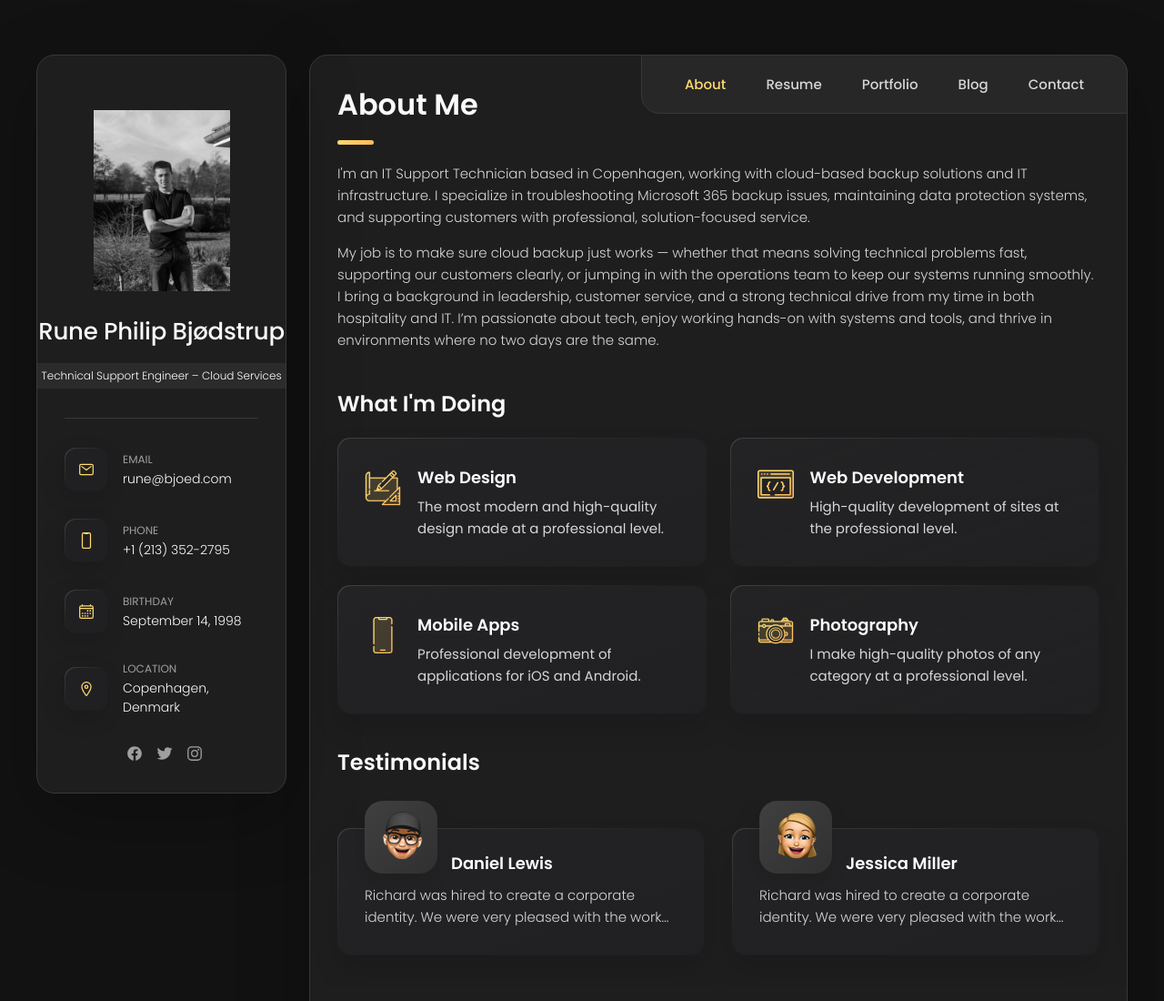
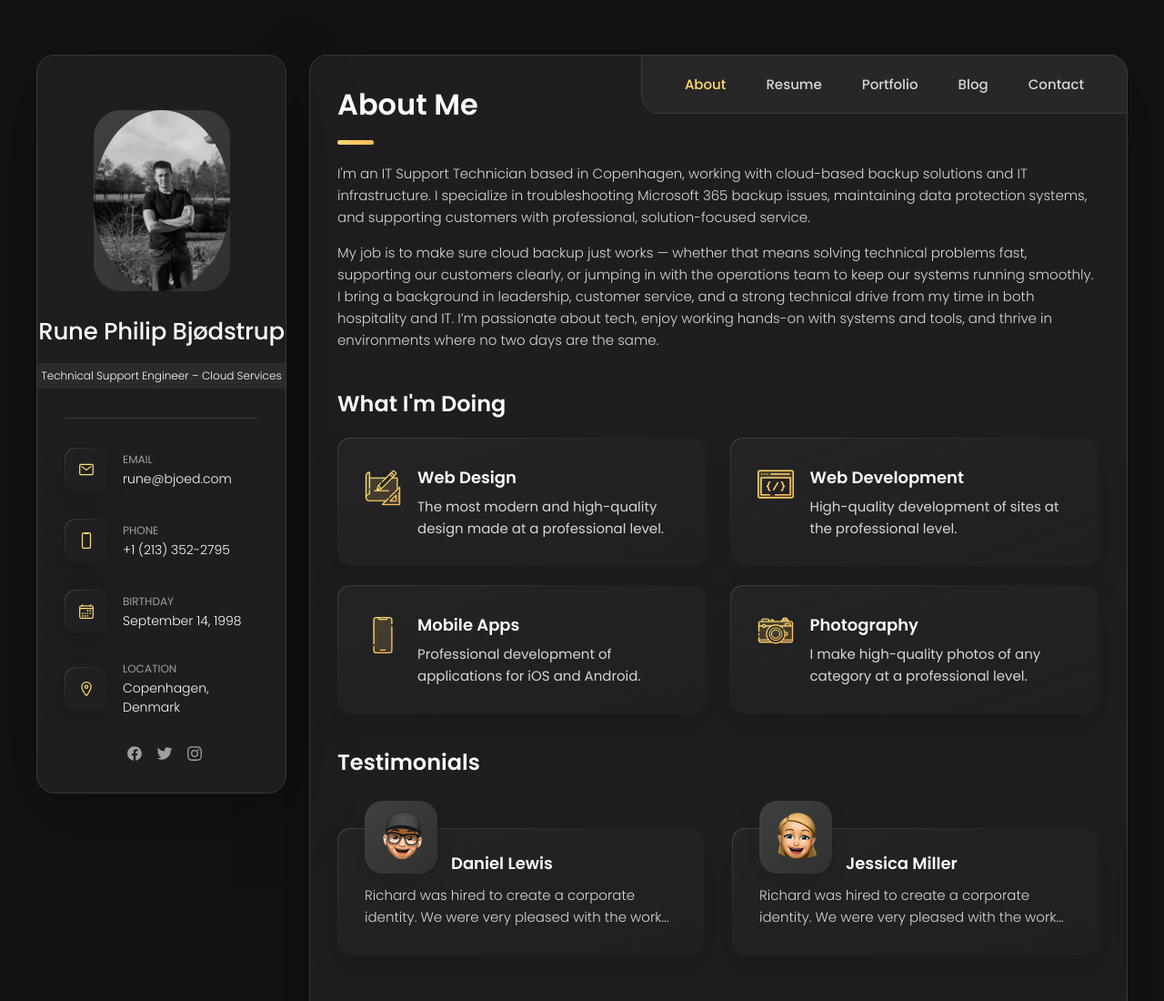
Before and after one commit to Rune-Philip/bjoed.com, a plain HTML site: page index.html in a window 1280 px wide. Shown: the top 1100 px of the page at 91% size. Drawn offline with nearby package versions, Linux system fonts and the light colour scheme.

Commit message:
Update index.html
css på rune billede 1

```diff
--- a/index.html
+++ b/index.html
@@ -23,6 +23,18 @@
   <link rel="preconnect" href="https://fonts.googleapis.com">
   <link rel="preconnect" href="https://fonts.gstatic.com" crossorigin>
   <link href="https://fonts.googleapis.com/css2?family=Poppins:wght@300;400;500;600&display=swap" rel="stylesheet">
+  <style>
+    .avatar-box img {
+      border-radius: 50%;
+      transition: transform 0.3s ease, box-shadow 0.3s ease;
+      box-shadow: 0 0 0 rgba(0, 0, 0, 0);
+    }
+
+    .avatar-box img:hover {
+      transform: scale(1.05);
+      box-shadow: 0 8px 20px rgba(0, 0, 0, 0.2);
+    }
+  </style>
 </head>
 
 <body>
@@ -42,7 +54,7 @@
       <div class="sidebar-info">
 
         <figure class="avatar-box">
-          <img src="./assets/images/rune billede 1.png" alt="Richard hanrick" width="80">
+          <img src="./assets/images/rune billede 1.png" alt="Rune" width="100">
         </figure>
 
         <div class="info-content">
```
